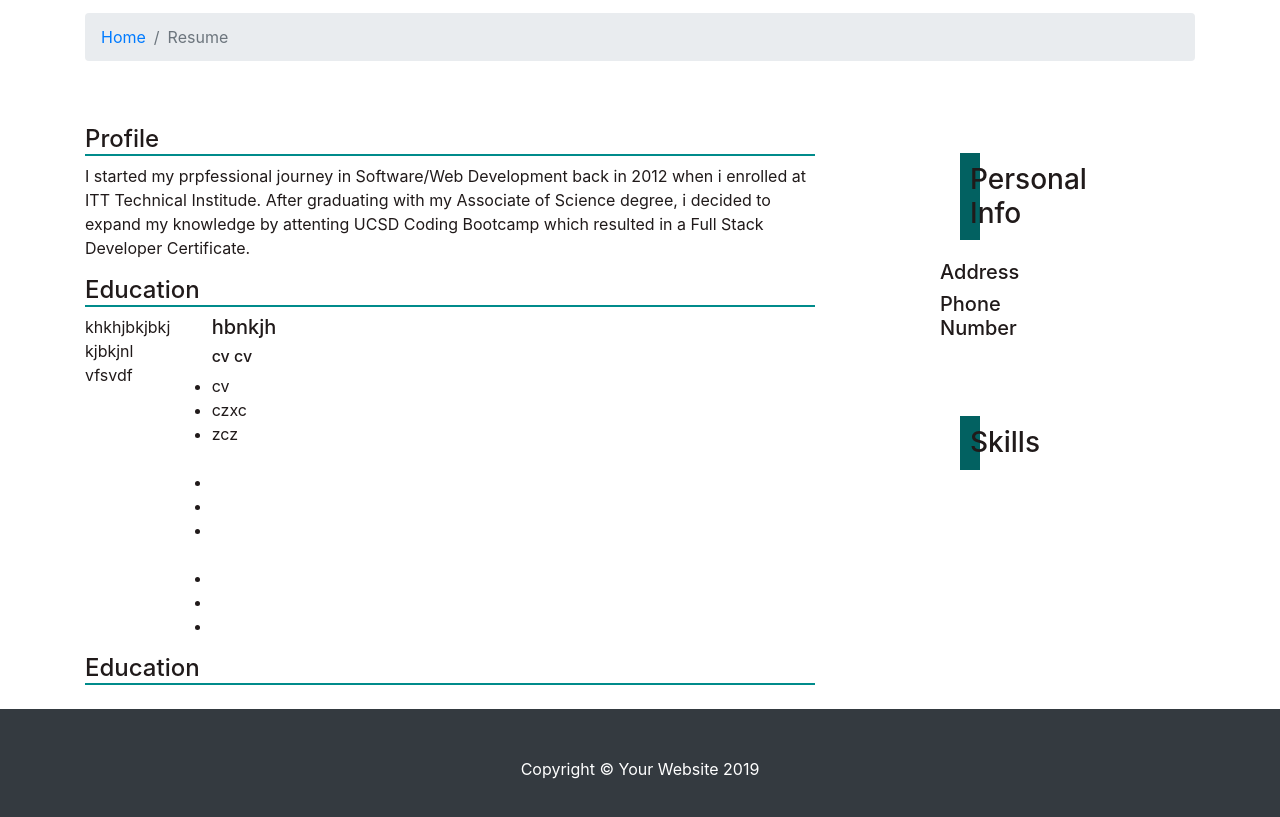
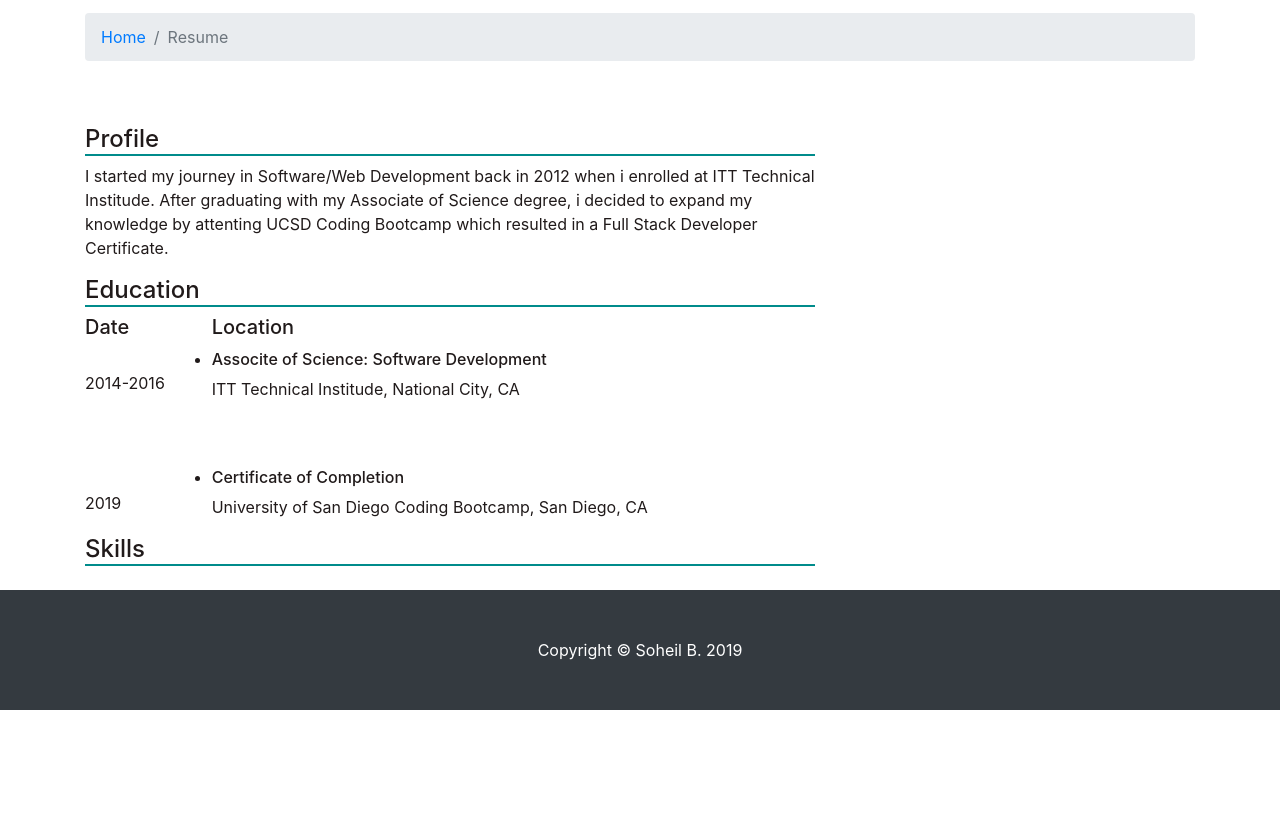
Before and after one commit to soul1904/business-soheil, a website: page resume.html in a window 1280 px wide. Shown: the part 131-948 px from the top of the page. After the commit the page ends 841 px from the top, so only its background shows below. Drawn offline with Linux system fonts and the light colour scheme.

```diff
--- a/resume.html
+++ b/resume.html
@@ -104,23 +104,25 @@
                 <!-- <div class="col-md-7"> -->
                 <br /><br />
                 <h4 class="lines">Profile</h4>
-                <p id="profile">I started my prpfessional journey in Software/Web Development back in 2012 when i enrolled at ITT Technical Institude. After graduating with my Associate of Science degree, i decided to expand my knowledge by attenting UCSD Coding Bootcamp which resulted in a Full Stack Developer Certificate. </p>
+                <p id="profile">I started my journey in Software/Web Development back in 2012 when i enrolled at ITT Technical Institude. After graduating with my Associate of Science degree, i decided to expand my knowledge by attenting UCSD Coding Bootcamp which resulted in a Full Stack Developer Certificate. </p>
                 <h4 class="lines">Education</h4>
                 <div class="row">
                     <div class="col-md-2">
-                        <p>khkhjbkjbkj <br /> kjbkjnl <br /> vfsvdf</p>
+                        <h5>Date</h5> <br /> 2014-2016<br /> <br /> <br /> <br />  <br /> 2019<br />
                     </div>
                     <div class="col-md-10">
-                        <h5>hbnkjh</h5>
-                        <h6>cv cv </h6>
+                        <h5>Location</h5>
                         <ul>
-                            <li>cv</li>
-                            <li>czxc</li>
-                            <li>zcz</li>
+                           <li><h6>Associte of Science: Software Development</h6></li>
+                            <p>ITT Technical Institude, National City, CA</p>
+                            <br><br>
+                            <li><h6>Certificate of Completion</h6></li>
+                            <p>University of San Diego Coding Bootcamp, San Diego, CA</p>
+
                         </ul>
                     </div>
                 </div>
-                <div class="row">
+                <!-- <div class="row">
                     <div class="col-md-2">
                         <p> <br /> </p>
                     </div>
@@ -133,8 +135,8 @@
                             <li></li>
                         </ul>
                     </div>
-                </div>
-                <div class="row">
+                </div> -->
+                <!-- <div class="row">
                     <div class="col-md-2">
                         <p> <br /> </p>
                     </div>
@@ -147,8 +149,8 @@
                             <li></li>
                         </ul>
                     </div>
-                </div>
-                <h4 class="lines">Education</h4>
+                </div> -->
+                <h4 class="lines">Skills</h4>
                 <div class="row">
                     <div class="col-md-2">
                     </div>
@@ -158,8 +160,7 @@
                     </div>
                 </div>
             </div>
-            <div class="col-md-1"></div>
-            <div class="wrapper">
+            <!-- <div class="wrapper">
                 <div class="col-md-4 sidebar">
                     <h1></h1>
                     <h5></h5>
@@ -175,16 +176,15 @@
                     <p></p>
                     <p></p>
                 </div>
-            </div>
+            </div> -->
         </div>
     </div>
-    <!-- /.container -->
 
     <!-- Footer -->
     <footer class="py-5 bg-dark">
-        <div class="container">
-            <p class="m-0 text-center text-white">Copyright &copy; Your Website 2019</p>
-        </div>
+            <div class="container">
+              <p class="m-0 text-center text-white">Copyright &copy; Soheil B. 2019</p>
+            </div>
         <!-- /.container -->
     </footer>
 
```
Also changed, not shown: about.html (+4 -6 lines), codr.html (+4 -6 lines), corsage.html (+4 -6 lines), geotat.html (+4 -6 lines), index.html (+2 -4 lines), services.html (+4 -6 lines).
